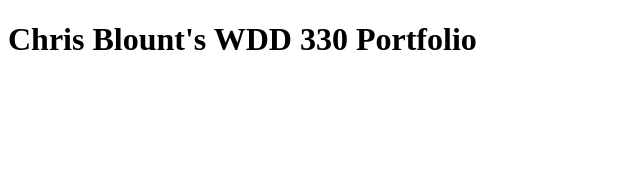
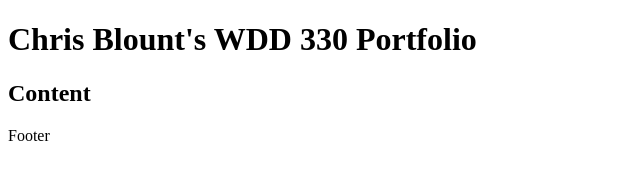
Before and after one commit to bubbzDotDev/wdd330, a plain HTML site: page index.html in a window 1280 px wide. Shown: the whole page, without its empty margins (0-640 px from the left). Drawn offline with Linux system fonts and the light colour scheme.

Commit message:
pushing to get Pages to work

```diff
--- a/index.html
+++ b/index.html
@@ -10,5 +10,11 @@
   <header>
     <h1>Chris Blount's WDD 330 Portfolio</h1>
   </header>
+  <main>
+    <h2>Content</h2>
+  </main>
+  <footer>
+    <p>Footer</p>
+  </footer>
 </body>
 </html>
```
